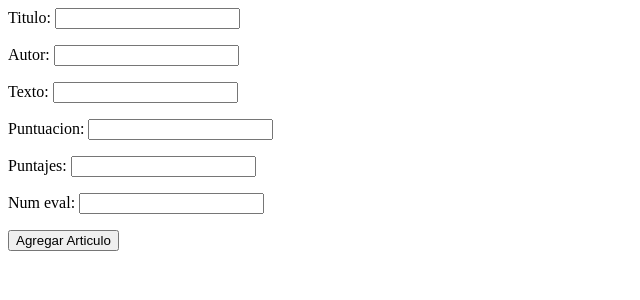
After one commit to cbarazarte7/Software_Tarea_4, a Django app: page /articulo/create/ in a window 1280 px wide. The commit adds this page. Shown: the top 300 px of the page, without its empty margins (0-640 px from the left). Run offline with Django 3.2, Linux system fonts and the light colour scheme; parts of the project's set-up code (start-up, migrations or seed data) failed here and were passed over.

Commit message:
Version con la creacion de evento, espacio y articulos funcionando

```diff
--- /dev/null
+++ b/articulo/forms.py
@@ -0,0 +1,15 @@
+#encoding:utf-8
+from django.forms import ModelForm
+from django import forms
+from evento.models import evento
+from django.forms.extras.widgets import SelectDateWidget
+from django.db import models
+
+
+class articuloForm(forms.Form):
+	titulo = forms.CharField(widget=forms.TextInput())
+	autor = forms.CharField(widget=forms.TextInput())
+	texto = forms.CharField(widget=forms.TextInput())
+	puntuacion = forms.IntegerField(widget=forms.NumberInput())
+	puntajes = forms.IntegerField(widget=forms.NumberInput())
+	num_eval = forms.IntegerField(widget=forms.NumberInput())
--- a/articulo/models.py
+++ b/articulo/models.py
@@ -4,6 +4,7 @@ from persona.models import persona
 class articulo(models.Model):
 	titulo = models.CharField(max_length=140)
 	#autor = models.ForeignKey(persona)
+	autor = models.CharField(max_length=140)
 	texto = models.CharField(max_length=140)
 	puntuacion = models.IntegerField(default=0)
 	puntajes = models.IntegerField(default=0)
--- /dev/null
+++ b/articulo/templates/articuloform.html
@@ -0,0 +1,6 @@
+{% block contenido %}
+	<form id ='formulario' method='post' enctype='multipart/form-data' action=''> {% csrf_token %}
+		{{formulario.as_p}}
+		<p> <input type='submit' value='Agregar Articulo'/> </p>
+	</form>
+{% endblock %}
--- a/articulo/urls.py
+++ b/articulo/urls.py
@@ -4,6 +4,7 @@ from articulo import views
 
 urlpatterns = patterns('',
 		url(r'^$', views.index, name='index'),
-    url(r'^(?P<articulo_id>\d+)/results/$', views.results, name='results'),
+    url(r'results/$', views.results, name='results'),
     url(r'^(?P<articulo_id>\d+)/evaluate/$', views.evaluate, name='evaluate'),
+    url(r'create/$', views.nuevo_articulo)
 )
--- a/articulo/views.py
+++ b/articulo/views.py
@@ -1,15 +1,20 @@
-from django.shortcuts import get_object_or_404, render
+from django.shortcuts import get_object_or_404, render, render_to_response
 from django.http import HttpResponseRedirect, HttpResponse
 from django.core.urlresolvers import reverse
 
 from articulo.models import articulo
 
+from django.contrib.auth.models import User
+from django.template import RequestContext
+from forms import articuloForm
+
 def index(request):
     return HttpResponse("Hello, world. You're at the poll index.")
 
-def results(request, articulo_id):
-    a = get_object_or_404(articulo, pk=articulo_id)
-    return render(request, 'articulo/results.html', {'articulo': a})
+def results(request):
+    objectlist = articulo.objects.all()
+    context = RequestContext(request,{'objectlist':objectlist,})
+    return render(request, 'articulo/results.html', context)
 
 def evaluate(request, articulo_id):
     a = get_object_or_404(articulo, pk=articulo_id)
@@ -28,3 +33,21 @@ def evaluate(request, articulo_id):
         # with POST data. This prevents data from being posted twice if a
         # user hits the Back button.
         return HttpResponseRedirect(reverse('polls:results', args=(p.id,)))
+
+def nuevo_articulo(request):
+	if request.method=='POST':
+		formulario = articuloForm(request.POST, request.FILES)
+
+		if formulario.is_valid():
+			e = articulo()
+			e.titulo = formulario.cleaned_data['titulo']
+			e.autor = formulario.data['autor']
+			e.texto = formulario.cleaned_data['texto']
+			e.puntuacion = formulario.data['puntuacion']
+			e.puntajes = formulario.data['puntajes']
+			e.num_eval = formulario.data['num_eval']
+			e.save()
+			return HttpResponseRedirect('/articulo/create')
+	else:
+		formulario = articuloForm()
+	return render_to_response('articuloform.html', {'formulario':formulario}, context_instance=RequestContext(request))
```
Also changed, not shown: templates/articulo/results.html (+10 -2 lines), db.sqlite3.
